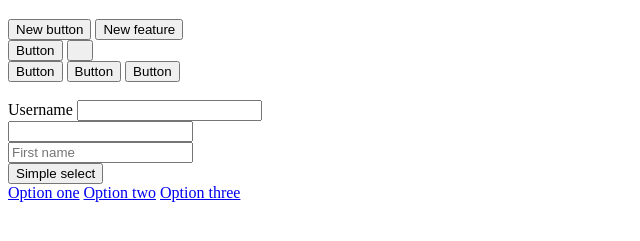
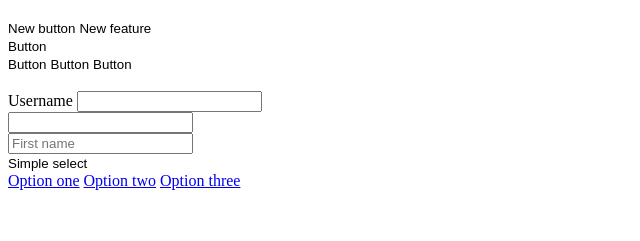
Before and after one commit to damian-szwajkos/Neumorphism_material, a plain HTML site: page neumorphism-material/index.html in a window 1280 px wide. Shown: the part 61-302 px from the top of the page, without its empty margins (0-640 px from the left). Drawn offline with nearby package versions, Linux system fonts and the light colour scheme; files that its build step writes are made by us from their sources.

```diff
--- a/neumorphism-material/index.html
+++ b/neumorphism-material/index.html
@@ -6,6 +6,7 @@
     <title>Neumorphism material</title>
 
     <link rel="stylesheet" href="https://stackpath.bootstrapcdn.com/font-awesome/4.7.0/css/font-awesome.min.css">
+    <link rel="stylesheet" type="text/css" href="style.css">
 </head>
 <body>
 
--- a/neumorphism-material/styles/atoms/_buttons.scss
+++ b/neumorphism-material/styles/atoms/_buttons.scss
@@ -1,3 +1,5 @@
+@import '_variables.scss';
+
 button {
   outline: none !important;
   background: none;
--- a/neumorphism-material/styles/atoms/_grid.scss
+++ b/neumorphism-material/styles/atoms/_grid.scss
@@ -8,6 +8,7 @@
 
 .col1-2 {
   width: 50%;
+
 }
 
 .col3-4 {
```
